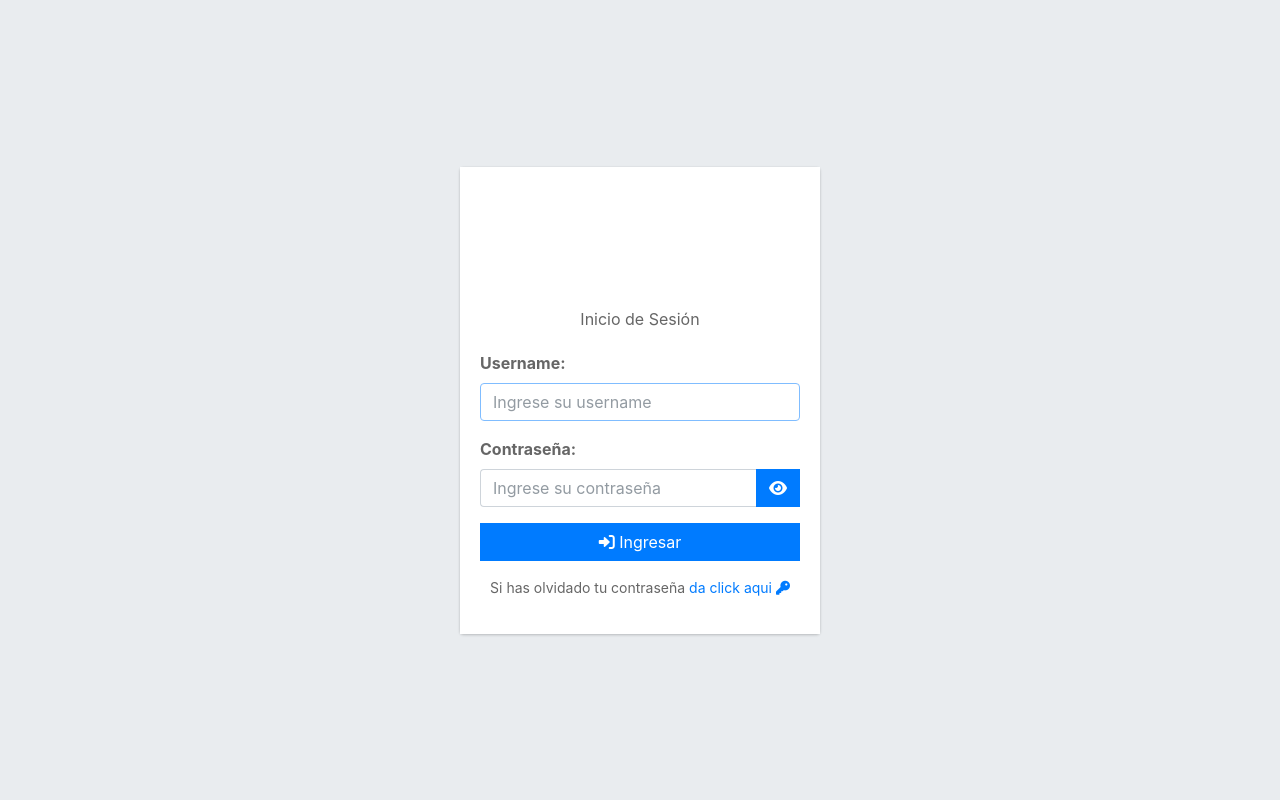
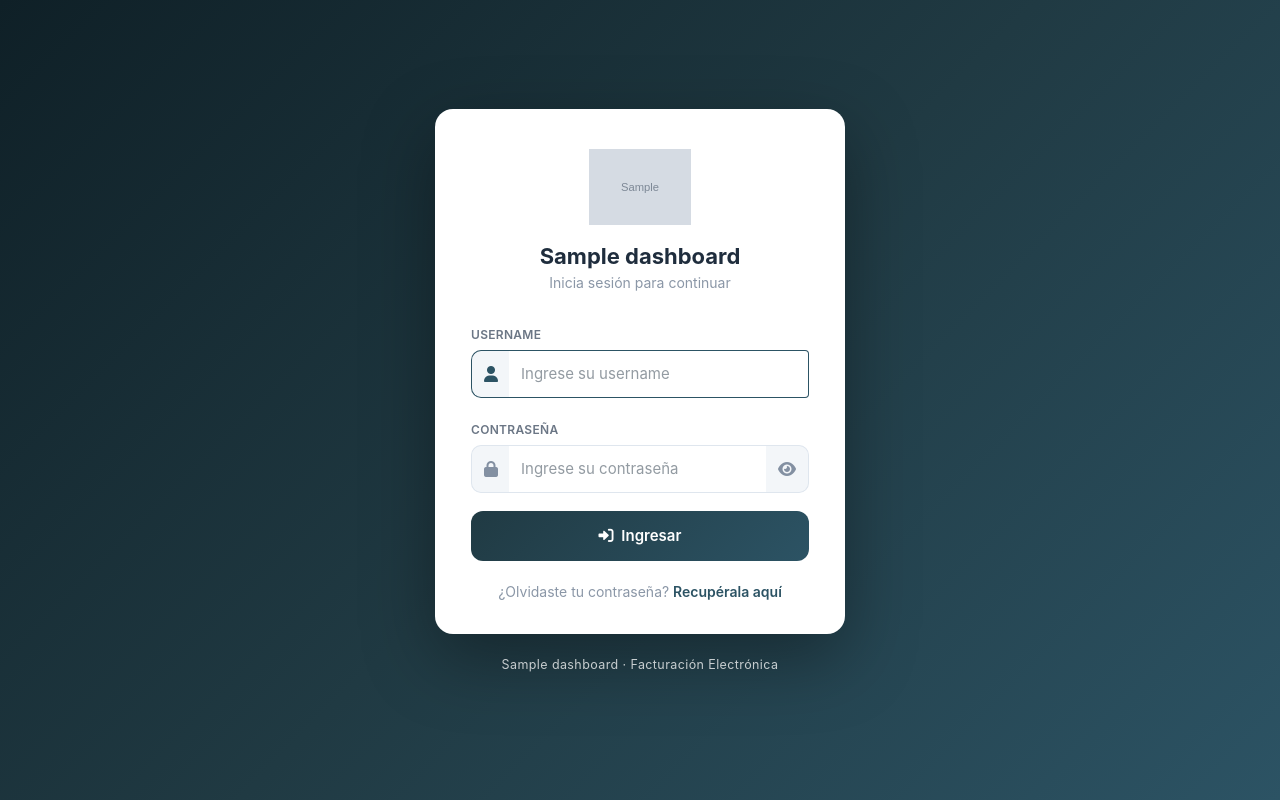
Before and after one commit to Yeyo2103/devfactura, a Django app: page /login/ in a window 1280 px wide. Run offline with Django 5.2, Linux system fonts and the light colour scheme; tables that the repository leaves empty hold one stand-in row (values such as "Sample post"); grey boxes marked "Sample" are stand-in pictures; parts of the project's set-up code (start-up, migrations or seed data) failed here and were passed over; some libraries are stand-ins or nearby versions.

Commit message:
Login: rediseno elegante (fondo degradado, tarjeta con sombra, inputs con iconos), conserva validacion y mostrar/ocultar clave

```diff
--- a/core/login/static/login/css/style.css
+++ b/core/login/static/login/css/style.css
@@ -1,24 +1,162 @@
-.login-image {
-    text-align: center;
+/* ===== Elegant login ===== */
+body.login-page {
+    min-height: 100vh;
+    margin: 0;
+    background: linear-gradient(135deg, #0f2027 0%, #203a43 50%, #2c5364 100%);
 }
 
-.lockscreen-wrapper {
-    width: 450px;
+.elegant-login {
+    min-height: 100vh;
+    display: flex;
+    flex-direction: column;
+    align-items: center;
+    justify-content: center;
+    padding: 24px 16px;
 }
 
-.login-image i {
-    padding: 15px;
-    margin-top: 10px;
-    margin-bottom: 15px;
+.elegant-card {
+    width: 100%;
+    max-width: 410px;
+    background: #ffffff;
+    border-radius: 18px;
+    box-shadow: 0 24px 70px rgba(0, 0, 0, 0.35);
+    padding: 40px 36px 32px;
+    animation: elegantFadeIn 0.55s ease;
 }
 
-@media (max-width: 768px) {
-    .login-box, .register-box {
-        width: 90%;
-        margin-top: 80px;
-    }
+@keyframes elegantFadeIn {
+    from { opacity: 0; transform: translateY(18px); }
+    to { opacity: 1; transform: translateY(0); }
 }
 
-.login-box p.details {
+.elegant-brand {
+    text-align: center;
+    margin-bottom: 28px;
+}
+
+.elegant-brand img {
+    max-height: 76px;
+    margin-bottom: 12px;
+}
+
+.elegant-brand .elegant-icon {
+    display: inline-flex;
+    align-items: center;
+    justify-content: center;
+    width: 86px;
+    height: 86px;
+    border-radius: 50%;
+    margin-bottom: 14px;
+    background: linear-gradient(135deg, #203a43, #2c5364);
+    color: #fff;
+    font-size: 40px;
+    box-shadow: 0 10px 24px rgba(44, 83, 100, 0.4);
+}
+
+.elegant-brand h1 {
+    font-size: 22px;
+    font-weight: 700;
+    color: #1f2d3d;
+    margin: 6px 0 2px;
+}
+
+.elegant-brand p {
+    color: #8b97a7;
     font-size: 14px;
+    margin: 0;
 }
+
+.elegant-card .form-group {
+    margin-bottom: 18px;
+}
+
+.elegant-card .form-group label {
+    font-weight: 600;
+    font-size: 12px;
+    letter-spacing: 0.3px;
+    text-transform: uppercase;
+    color: #6b7685;
+    margin-bottom: 6px;
+}
+
+.elegant-card .input-group-text {
+    background: #f3f6f9;
+    border: 1px solid #dfe6ee;
+    border-right: 0;
+    color: #8390a2;
+    border-radius: 10px 0 0 10px;
+}
+
+.elegant-card .form-control {
+    height: 48px;
+    border: 1px solid #dfe6ee;
+    box-shadow: none !important;
+    font-size: 15px;
+}
+
+.elegant-card .input-group .form-control {
+    border-left: 0;
+}
+
+.elegant-card .form-control:focus {
+    border-color: #2c5364;
+}
+
+.elegant-card .input-group:focus-within .input-group-text {
+    border-color: #2c5364;
+    color: #2c5364;
+}
+
+.elegant-card .btnShowPassword {
+    background: #f3f6f9;
+    border: 1px solid #dfe6ee;
+    border-left: 0;
+    color: #8390a2;
+    border-radius: 0 10px 10px 0;
+}
+
+.elegant-card .btnShowPassword:hover {
+    color: #2c5364;
+}
+
+.btn-login {
+    height: 50px;
+    margin-top: 6px;
+    font-weight: 600;
+    font-size: 15px;
+    color: #fff;
+    border: 0;
+    border-radius: 12px;
+    background: linear-gradient(135deg, #203a43, #2c5364);
+    transition: transform 0.15s ease, box-shadow 0.15s ease, filter 0.15s ease;
+}
+
+.btn-login:hover {
+    color: #fff;
+    filter: brightness(1.1);
+    transform: translateY(-1px);
+    box-shadow: 0 10px 22px rgba(44, 83, 100, 0.4);
+}
+
+.elegant-forgot {
+    text-align: center;
+    margin: 20px 0 0;
+    font-size: 14px;
+    color: #8b97a7;
+}
+
+.elegant-forgot a {
+    color: #2c5364;
+    font-weight: 600;
+}
+
+.elegant-footer {
+    margin-top: 22px;
+    color: rgba(255, 255, 255, 0.75);
+    font-size: 12.5px;
+    letter-spacing: 0.4px;
+}
+
+@media (max-width: 480px) {
+    .elegant-card { padding: 32px 24px 26px; border-radius: 14px; }
+}
--- a/core/login/templates/login/login.html
+++ b/core/login/templates/login/login.html
@@ -5,47 +5,59 @@
 {% endblock %}
 
 {% block content %}
-    <div class="login-box">
-        <div class="login-box-body">
-            <div class="card">
-                <div class="card-body login-card-body">
-                    <div class="login-image">
-                        <i class="{{ dashboard.get_icon }} fa-5x"></i>
+    <div class="elegant-login">
+        <div class="elegant-card">
+            <div class="elegant-brand">
+                {% if dashboard.image %}
+                    <img src="{{ dashboard.get_image }}" alt="logo">
+                {% else %}
+                    <span class="elegant-icon"><i class="{{ dashboard.get_icon }}"></i></span>
+                {% endif %}
+                <h1>{{ dashboard.name|default:'Bienvenido' }}</h1>
+                <p>Inicia sesión para continuar</p>
             </div>
-                    <p class="login-box-msg">Inicio de Sesión</p>
+
             <form method="post" id="frmForm" autocomplete="off">
                 {% csrf_token %}
                 <input type="hidden" name="next" value="{{ next }}">
+
                 <div class="form-group">
-                            <label>{{ form.username.label }}:</label>
+                    <label>{{ form.username.label }}</label>
+                    <div class="input-group">
+                        <div class="input-group-prepend">
+                            <span class="input-group-text"><i class="fas fa-user"></i></span>
+                        </div>
                         {{ form.username }}
                     </div>
+                </div>
+
                 <div class="form-group">
-                            <label>{{ form.password.label }}:</label>
+                    <label>{{ form.password.label }}</label>
                     <div class="input-group">
+                        <div class="input-group-prepend">
+                            <span class="input-group-text"><i class="fas fa-lock"></i></span>
+                        </div>
                         {{ form.password }}
                         <div class="input-group-append">
-                                    <button class="btn btn-primary btnShowPassword btn-flat" type="button">
+                            <button class="btn btnShowPassword" type="button" tabindex="-1">
                                 <i class="fas fa-eye"></i>
                             </button>
                         </div>
                     </div>
                 </div>
-                        <div class="row">
-                            <div class="col-lg-12">
-                                <button type="submit" class="btn btn-primary btn-block btn-flat">
-                                    <i class="fas fa-sign-in-alt"></i> Ingresar
+
+                <button type="submit" class="btn btn-login btn-block">
+                    <i class="fas fa-sign-in-alt mr-1"></i> Ingresar
                 </button>
-                            </div>
-                        </div>
             </form>
-                    <p class="mt-3 text-center details">
-                        Si has olvidado tu contraseña <a href="{% url 'reset_password' %}">da click aqui <i class="fas fa-key"></i></a>
+
+            <p class="elegant-forgot">
+                ¿Olvidaste tu contraseña? <a href="{% url 'reset_password' %}">Recupérala aquí</a>
             </p>
         </div>
+        <p class="elegant-footer">{{ dashboard.name }} &middot; Facturación Electrónica</p>
     </div>
-        </div>
-    </div>
+
     <script type="application/javascript">
         {% if form.errors %}
             var errors = '';
```
Lines whose indentation alone changed are shown as unchanged.
